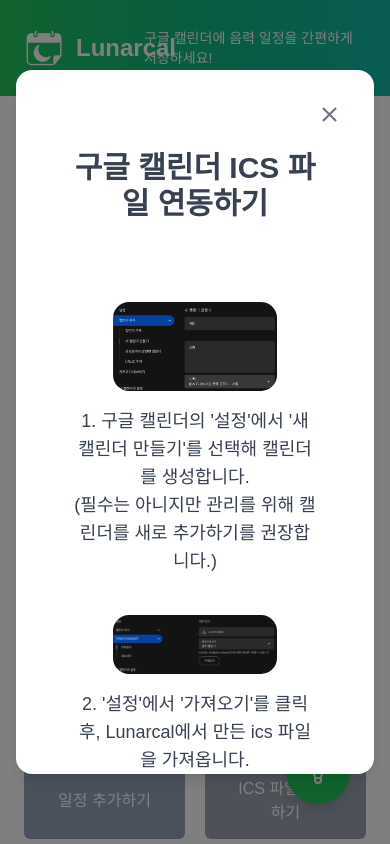
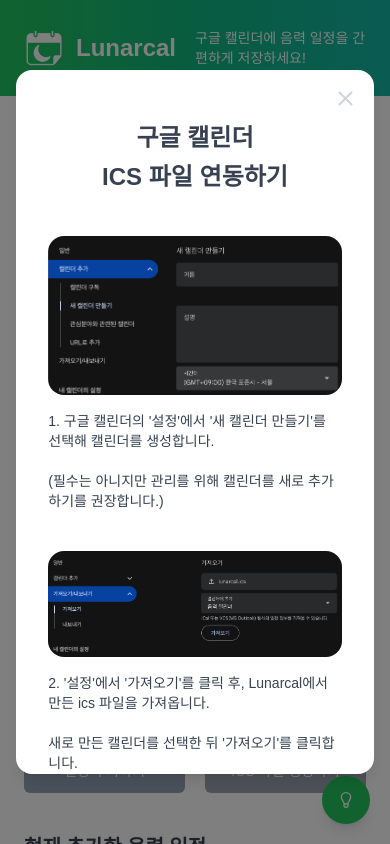
Before and after one commit to jinyeong-jung/lunarcal, a React (Vite) app: page / in a window 390 px wide. Both pictures are taken after a click on the button 318 px from the left and 772 px from the top of the page. Shown: the top 844 px of the page. Built offline with nearby package versions, Linux system fonts and the light colour scheme; no server answers; a web font is replaced by a local one.

Commit message:
Improve UI (mobile ver)

```diff
--- a/src/App.jsx
+++ b/src/App.jsx
@@ -55,7 +55,7 @@
 
       <button
         onClick={() => setIsInfoOpen((prev) => !prev)}
-        className="fixed bottom-10 right-10 flex h-16 w-16 items-center justify-center rounded-full bg-green-500 px-4 py-2 text-white shadow-lg transition-colors duration-300 hover:bg-green-600"
+        className="fixed bottom-5 right-5 flex h-12 w-12 items-center justify-center rounded-full bg-green-500 px-4 py-2 text-white shadow-lg transition-colors duration-300 hover:bg-green-600 md:bottom-10 md:right-10 md:h-16 md:w-16"
       >
         <GrInfo size={24} />
       </button>
--- a/src/components/Form.jsx
+++ b/src/components/Form.jsx
@@ -202,14 +202,19 @@
           <div className="flex items-center gap-2">
             <input
               type="number"
-              className="input w-36"
+              className="input max-w-36"
               value={startYear}
               onChange={(e) => setStartYear(e.target.value)}
             />
-            <div className="text-sm text-gray-500">년부터</div>
+            <div className="whitespace-nowrap text-sm text-gray-500">년부터</div>
 
-            <input type="number" className="input w-36" value={endYear} onChange={(e) => setEndYear(e.target.value)} />
-            <div className="text-sm text-gray-500">년까지</div>
+            <input
+              type="number"
+              className="input max-w-36"
+              value={endYear}
+              onChange={(e) => setEndYear(e.target.value)}
+            />
+            <div className="whitespace-nowrap text-sm text-gray-500">년까지</div>
           </div>
           <div className="input-example leading-relaxed">
             <span className="font-semibold text-green-500">최대 2050년까지만 입력하실 수 있습니다.</span>
--- a/src/components/Header.jsx
+++ b/src/components/Header.jsx
@@ -2,12 +2,13 @@
 
 const Header = () => {
   return (
-    <header className="mx-auto flex h-24 max-w-screen-2xl items-center justify-between bg-gradient-to-r from-green-500 via-emerald-500 to-teal-500 px-6 text-white sm:px-8 lg:px-10">
+    <header className="mx-auto flex h-24 w-full max-w-screen-2xl items-center justify-between bg-gradient-to-r from-green-500 via-emerald-500 to-teal-500 px-6 text-white sm:px-8 lg:px-10">
       <div className="flex items-center gap-3">
         <img src="/logo_white.png" alt="logo" className="h-10" />
         <h1 className="text-2xl">Lunarcal</h1>
       </div>
-      <h4 className="text-sm font-normal">구글 캘린더에 음력 일정을 간편하게 저장하세요!</h4>
+
+      <h4 className="max-w-[calc(50%)] text-sm font-normal">구글 캘린더에 음력 일정을 간편하게 저장하세요!</h4>
     </header>
   );
 };
--- a/src/components/InfoModal.jsx
+++ b/src/components/InfoModal.jsx
@@ -4,39 +4,45 @@
 const InfoModal = ({ onClose }) => {
   return (
     <div className="fixed inset-0 z-50 flex items-center justify-center overflow-hidden bg-black bg-opacity-50">
-      <div className="scrollbar-hide relative h-5/6 max-h-screen w-11/12 max-w-screen-lg overflow-y-auto rounded-2xl bg-white px-14 py-20 shadow-lg">
-        <button onClick={onClose} className="absolute right-8 top-8 text-gray-500">
+      <div className="relative h-5/6 max-h-screen w-11/12 max-w-screen-lg overflow-y-auto rounded-2xl bg-white px-8 py-12 shadow-lg scrollbar-hide md:px-14 md:py-20">
+        <button onClick={onClose} className="absolute right-4 top-4 text-gray-300 md:right-8 md:top-8">
           <MdOutlineClose size={25} />
         </button>
 
-        <h1 className="mb-20 text-center text-3xl font-bold">구글 캘린더 ICS 파일 연동하기</h1>
+        <h1 className="mb-10 text-center text-2xl font-bold leading-relaxed md:mb-20 md:text-3xl">
+          구글 캘린더
+          <br />
+          ICS 파일 연동하기
+        </h1>
 
         <div className="space-y-10">
-          <div className="flex flex-col items-center gap-4 text-center text-lg">
-            <img src="/images/info_1.png" alt="info" className="w-2/3 rounded-2xl" />
+          <div className="flex flex-col items-center gap-4 text-start text-sm md:text-center md:text-lg">
+            <img src="/images/info_1.png" alt="info" className="w-full rounded-2xl md:w-2/3" />
             <p>
               1. 구글 캘린더의 '설정'에서 '새 캘린더 만들기'를 선택해 캘린더를 생성합니다.
+              <br />
               <br />
               (필수는 아니지만 관리를 위해 캘린더를 새로 추가하기를 권장합니다.)
             </p>
           </div>
 
-          <div className="flex flex-col items-center gap-4 text-center text-lg">
-            <img src="/images/info_2.png" alt="info" className="w-2/3 rounded-2xl" />
+          <div className="flex flex-col items-center gap-4 text-start text-sm md:text-center md:text-lg">
+            <img src="/images/info_2.png" alt="info" className="w-full rounded-2xl md:w-2/3" />
             <p>
               2. '설정'에서 '가져오기'를 클릭 후, Lunarcal에서 만든 ics 파일을 가져옵니다.
+              <br />
               <br />
               새로 만든 캘린더를 선택한 뒤 '가져오기'를 클릭합니다.
             </p>
           </div>
 
-          <div className="flex flex-col items-center gap-4 text-center text-lg">
-            <img src="/images/info_3.png" alt="info" className="w-2/3 rounded-2xl" />
+          <div className="flex flex-col items-center gap-4 text-start text-sm md:text-center md:text-lg">
+            <img src="/images/info_3.png" alt="info" className="w-full rounded-2xl md:w-2/3" />
             <p>3. ics 파일에 생성한 일정의 개수와 일치하는지 확인합니다.</p>
           </div>
 
-          <div className="flex flex-col items-center gap-4 text-center text-lg">
-            <img src="/images/info_4.png" alt="info" className="w-2/3 rounded-2xl" />
+          <div className="flex flex-col items-center gap-4 text-start text-sm md:text-center md:text-lg">
+            <img src="/images/info_4.png" alt="info" className="w-full rounded-2xl md:w-2/3" />
             <p>4. 구글 캘린더 메인으로 돌아가 조금 전에 추가한 캘린더를 선택하면 끝!</p>
           </div>
         </div>
--- a/src/index.css
+++ b/src/index.css
@@ -37,7 +37,7 @@
   }
 
   .btn {
-    @apply cursor-pointer rounded-md bg-green-500 px-8 py-3.5 text-base text-white transition-colors;
+    @apply cursor-pointer rounded-md bg-green-500 px-6 py-3 text-sm text-white transition-colors md:px-8 md:py-3.5 md:text-base;
   }
 }
 
```
